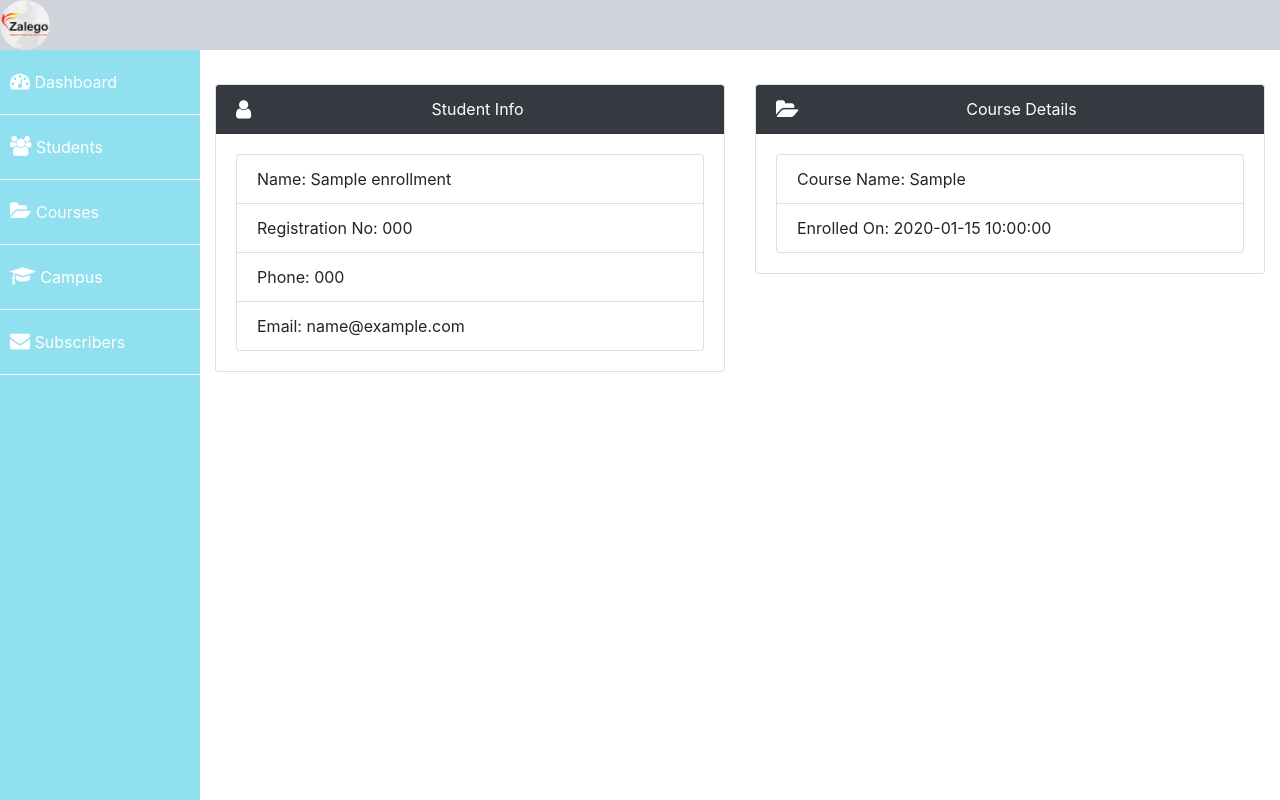
After one commit to joshu22/adminDashboard, a PHP site: page /viewStudents.php?id=1 in a window 1280 px wide. The commit adds this page. Run offline with PHP 8.4, Linux system fonts and the light colour scheme; tables that the repository leaves empty or names only in its code hold one stand-in row (values such as "Sample post").

```diff
--- a/includes/sidebar.php
+++ b/includes/sidebar.php
@@ -27,7 +27,7 @@
 				</li>
 				<li>
 					<a href="subscribers.php">
-						<span> <i class="fa fa-group"></i></span>
+						<span> <i class="fa fa-envelope"></i></span>
 						<span>Subscribers</span>
 					</a>
 				</li>
--- a/students.php
+++ b/students.php
@@ -56,10 +56,10 @@
                                             <a href="editStudent.php?id=<?php echo $row['id']?>" class="btn btn-primary btn-sm">
                                             <i class="fa fa-edit"></i>
                                             </a>
-                                            <a href="" class="btn btn-success btn-sm">
+                                            <a href="viewStudents.php?id=<?php echo $row['id']?>" class="btn btn-success btn-sm">
                                            <i class="fa fa-eye"></i>
                                             </a>
-                                            <a href="" class="btn btn-danger btn-sm">
+                                            <a href="deleteStudent.php?id=<?php echo $row['id']?>" class="btn btn-danger btn-sm">
                                             <i class="fa fa-trash"></i>
                                             </a>
                                         </td>
--- a/subscribers.php
+++ b/subscribers.php
@@ -49,7 +49,7 @@
 
                                         <td><?php echo $row['created_at']?></td>
                                         <td>
-                                            <a href="editStudent.php?id=<?php echo $row['id']?>" class="btn btn-primary btn-sm">
+                                            <a href="" class="btn btn-primary btn-sm">
                                             <i class="fa fa-edit"></i>
                                             </a>
                                             <a href="" class="btn btn-success btn-sm">
--- /dev/null
+++ b/viewStudents.php
@@ -0,0 +1,90 @@
+<!DOCTYPE html>
+<html>
+
+<body>
+	<!-- All our code. write here   -->
+
+    <!-- sidebar here -->
+	<?php
+    require_once('includes/links.php');
+    require_once('includes/header.php');
+	require_once('includes/sidebar.php');
+
+    require_once('dbconnection.php');
+    // fetch student records using where
+    $fetchStudentRecords = mysqli_query($conn,"SELECT * FROM enrollments WHERE id='".$_GET['id']."' ");
+    while($row = mysqli_fetch_array($fetchStudentRecords)){
+        $studentId= $row['id'];
+        $studentName= $row['name'];
+        $studentPhone= $row['phone'];
+        $studentEmail= $row['email'];
+        $studentRegNumber= $row['reg_number'];
+        $studentCourse= $row['course'];
+        $studentEnrolledOn= $row['created_at'];
+
+    }
+
+
+	?>
+
+
+	<div class="main-content">
+		<div class="container-fluid">
+			<div class="row">
+				<div class="col-lg-6">
+					<div class="card">
+                        <div class="card-header bg-dark text-white text-center">
+                            <span> Student Info</span>
+                            <span class="float-left">
+                                <i class="fa fa-user fa-lg"></i>
+                            </span>
+					    </div>
+                        <div class="card-body">
+                            <ul class="list-group">
+                                <li class="list-group-item">
+                                    Name: <span><?php echo $studentName ?></span>
+                                </li>
+                                <li class="list-group-item">
+                                    Registration No: <span><?php echo $studentRegNumber ?></span>
+                                </li>
+                                <li class="list-group-item">
+                                    Phone: <span><?php echo $studentPhone ?></span>
+                                </li>
+                                <li class="list-group-item">
+                                    Email: <span><?php echo $studentEmail ?></span>
+                                </li>
+                            </ul>
+                        </div>
+                    </div>
+				</div>
+                <div class="col-lg-6">
+					<div class="card">
+                        <div class="card-header bg-dark text-white text-center">
+                            <span> Course Details</span>
+                            <span class="float-left">
+                                <i class="fa fa-folder-open fa-lg"></i>
+                            </span>
+					    </div>
+                        <div class="card-body">
+                            <ul class="list-group">
+                                <li class="list-group-item">
+                                    Course Name: <span><?php echo $studentCourse ?></span>
+                                </li>
+                                <li class="list-group-item">
+                                    Enrolled On: <span><?php echo $studentEnrolledOn ?></span>
+                                </li>
+
+                            </ul>
+                        </div>
+                    </div>
+				</div>
+			</div>
+
+		</div>
+
+	</div>
+
+<script src="jquery.min.js"></script>
+<script src="bootstrap/js/bootstrap.min.js"></script>
+</body>
+</html>
```
Also changed, not shown: deleteStudent.php (added, +14 -0 lines).
